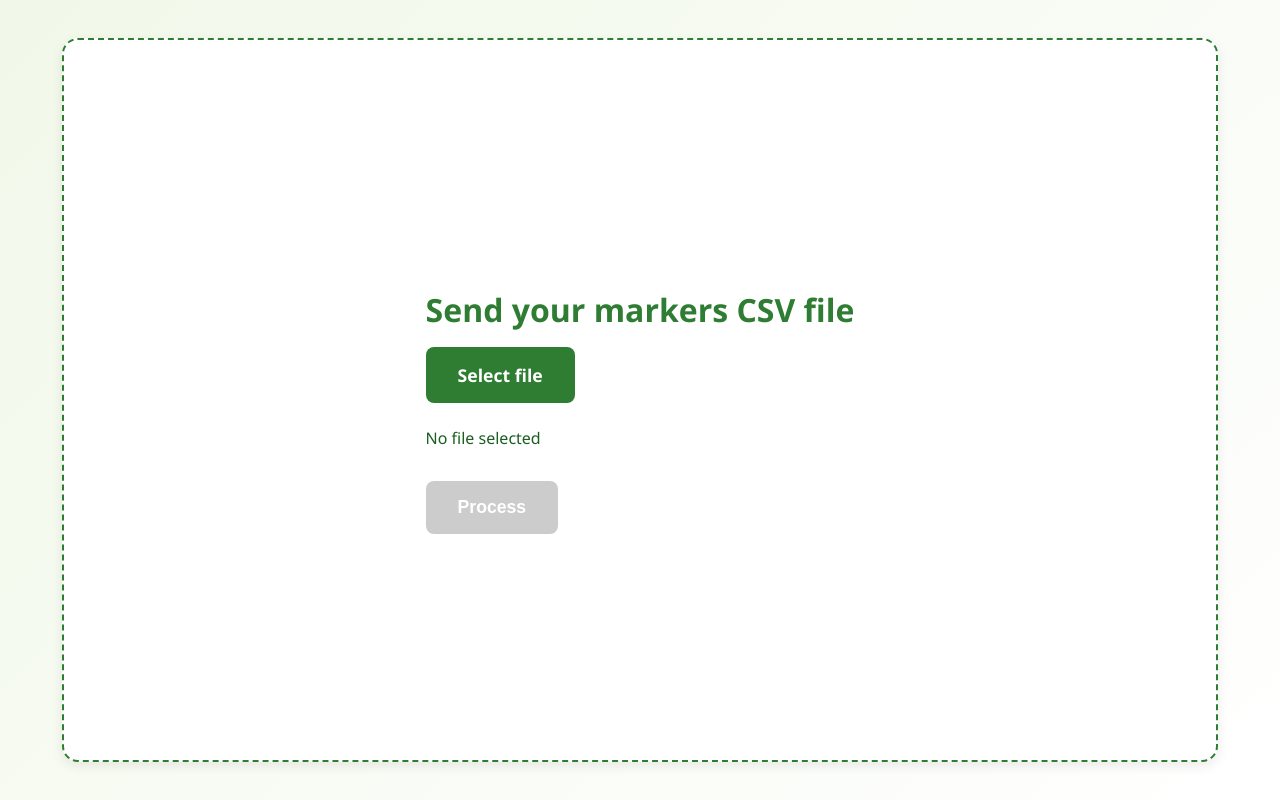
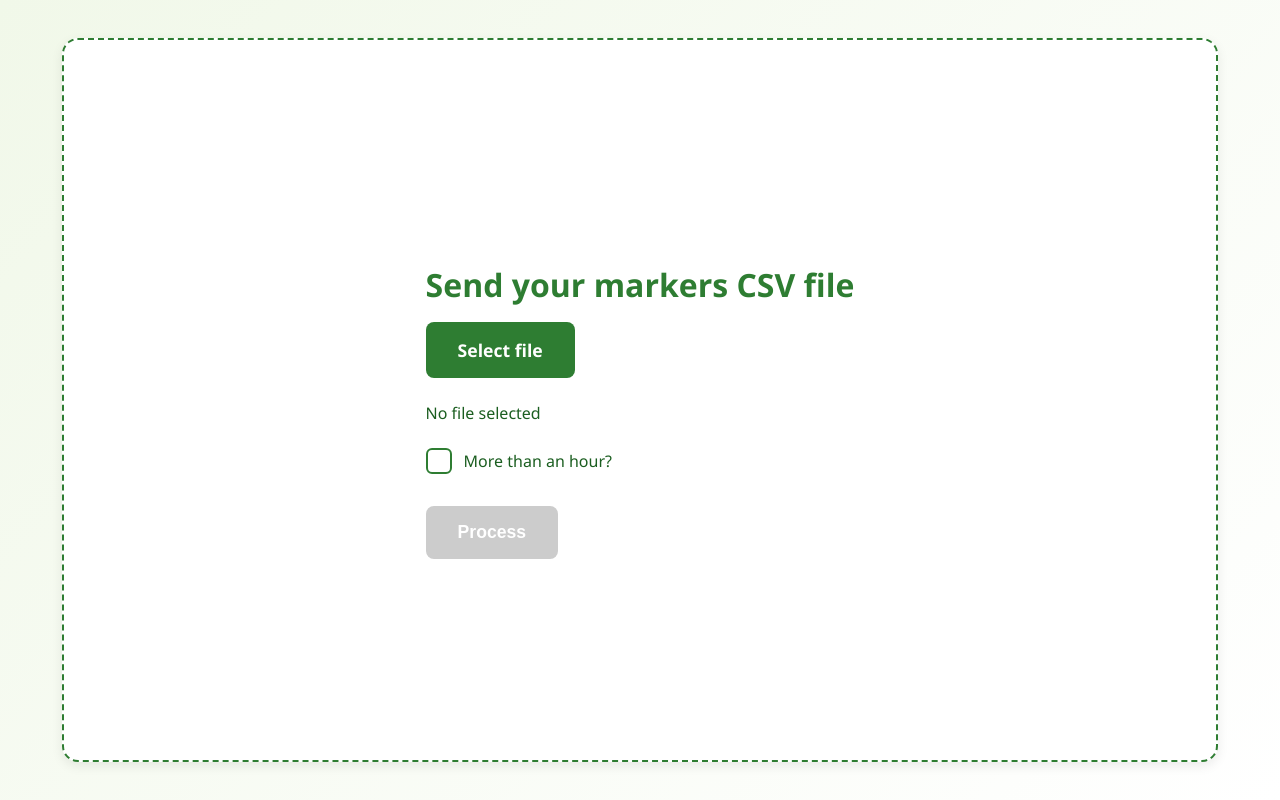
Before and after one commit to joaomateusferr/markers-to-chapters-converter, a PHP site: page / in a window 1280 px wide. Run offline with PHP 8.4, Linux system fonts and the light colour scheme.

Commit message:
Add hour plus checkbox to ui

```diff
--- a/pages/upload.php
+++ b/pages/upload.php
@@ -5,6 +5,14 @@
     <input type="file" name="csv" id="csv" accept=".csv,text/csv" required>
     <label for="csv">Select file</label>
     <div class="file-name" id="file-name">No file selected</div>
+
+    <div class="checkbox-wrapper">
+        <input type="checkbox" id="hour-plus" name="hour-plus" value="1">
+        <label for="hour-plus">
+            <span class="checkbox-ui"></span>
+            <span class="checkbox-text">More than an hour?</span>
+        </label>
+    </div>
 
     <div class="actions">
         <button type="submit" id="submit-btn" disabled>Process</button>
--- a/public/style.css
+++ b/public/style.css
@@ -99,3 +99,62 @@ button:disabled {
 button:hover:enabled {
     background: var(--green-hover);
 }
+
+.checkbox-wrapper {
+    margin-top: 1.5rem;
+}
+
+.checkbox-wrapper input[type="checkbox"] {
+    display: none;
+}
+
+.checkbox-wrapper label {
+    display: flex;
+    align-items: center;
+    gap: 0.75rem;
+    cursor: pointer;
+    background: none;
+    padding: 0;
+    font-size: 1rem;
+    color: var(--green-hover);
+    font-weight: 500;
+}
+
+.checkbox-ui {
+    width: 22px;
+    height: 22px;
+    border: 2px solid var(--green);
+    border-radius: 6px;
+    display: inline-flex;
+    align-items: center;
+    justify-content: center;
+    transition: all 0.2s ease;
+}
+
+.checkbox-ui::after {
+    content: "✓";
+    font-size: 16px;
+    color: white;
+    opacity: 0;
+    transform: scale(0.5);
+    transition: all 0.2s ease;
+}
+
+.checkbox-wrapper input:checked + label .checkbox-ui {
+    background: var(--green);
+    border-color: var(--green);
+}
+
+.checkbox-wrapper input:checked + label .checkbox-ui::after {
+    opacity: 1;
+    transform: scale(1);
+}
+
+.checkbox-wrapper label:hover .checkbox-ui {
+    border-color: var(--green-hover);
+}
+
+.checkbox-wrapper input:focus + label .checkbox-ui {
+    outline: 3px solid var(--green-light);
+    outline-offset: 2px;
+}
```
